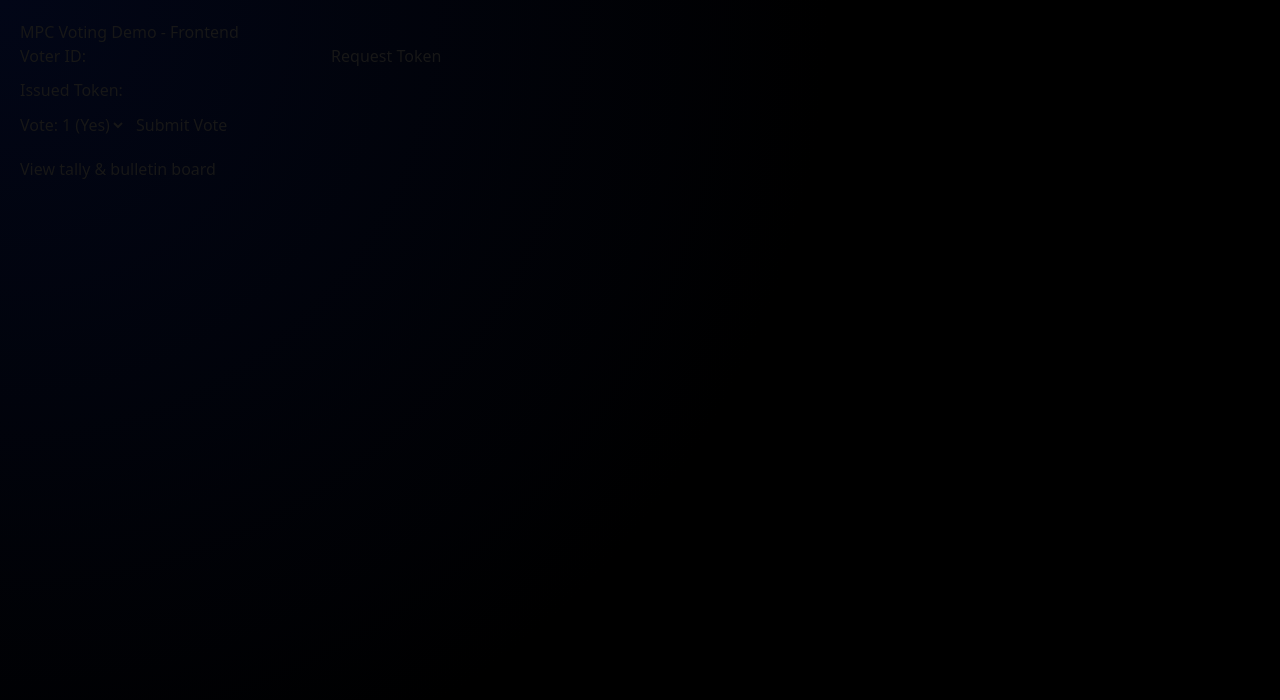
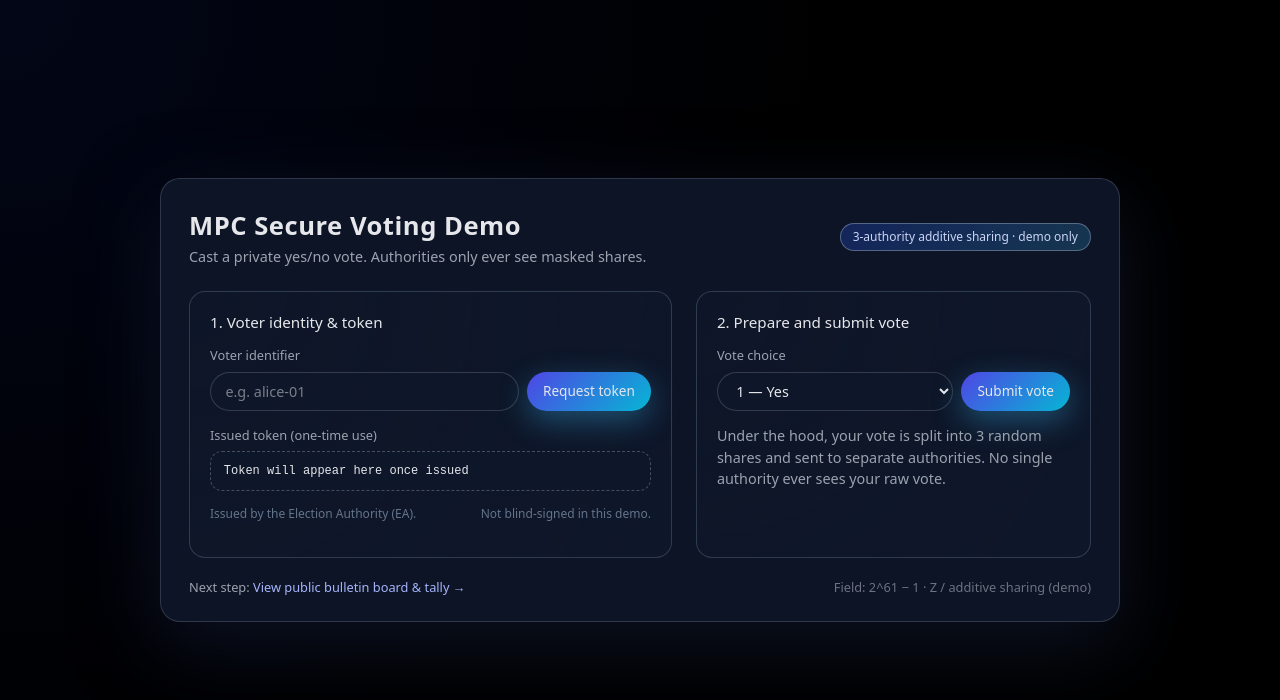
Before and after one commit to ZAINAZHAR303/mpc-secure-voting-system, a Next.js app in the folder frontend/: page / in a window 1280 px wide. Shown: the top 700 px of the page. Built offline with nearby package versions, Linux system fonts and the light colour scheme.

Commit message:
Auto-commit: page.js updated

```diff
--- a/frontend/app/page.js
+++ b/frontend/app/page.js
@@ -7,11 +7,17 @@ export default function Home() {
   const [token, setToken] = useState("");
   const [vote, setVote] = useState(1);
   const [message, setMessage] = useState("");
+  const [error, setError] = useState("");
 
   const apiBase = "http://localhost:8000";
 
   async function requestToken() {
-    if (!voterId) return setMessage("Enter voter id first");
+    setError("");
+    setMessage("");
+    if (!voterId) {
+      setError("Enter voter id first");
+      return;
+    }
     try {
       const res = await fetch(`${apiBase}/ea/issue_token`, {
         method: "POST",
@@ -23,10 +29,11 @@ export default function Home() {
         setToken(j.token);
         setMessage("Token issued (demo).");
       } else {
-        setMessage("Error: " + JSON.stringify(j));
+        setError("Error requesting token");
+        setMessage(JSON.stringify(j));
       }
     } catch (err) {
-      setMessage("Network error requesting token");
+      setError("Network error requesting token");
     }
   }
 
@@ -52,7 +59,12 @@ export default function Home() {
   }
 
   async function submitVote() {
-    if (!token) return setMessage("Request token first");
+    setError("");
+    setMessage("");
+    if (!token) {
+      setError("Request a token before submitting a vote.");
+      return;
+    }
     try {
       const sharesBig = makeShares(vote);
       const shares = sharesBig.map(s => Number(s % BigInt(Number.MAX_SAFE_INTEGER)));
@@ -78,57 +90,107 @@ export default function Home() {
         body: JSON.stringify(payload),
       });
       const j = await res.json();
-      if (res.ok) setMessage("Vote submitted: " + JSON.stringify(j));
-      else setMessage("Error: " + JSON.stringify(j));
+      if (res.ok) {
+        setMessage("Vote submitted successfully.");
+      } else {
+        setError("Error submitting vote");
+        setMessage(JSON.stringify(j));
+      }
     } catch (err) {
-      setMessage("Network error submitting vote");
+      setError("Network error submitting vote");
     }
   }
 
   return (
-    <div style={{ padding: 20 }}>
-      <h1>MPC Voting Demo - Frontend</h1>
-      <div style={{ marginBottom: 10 }}>
-        <label>
-          Voter ID:{" "}
+    <div className="app-shell">
+      <div className="card">
+        <div className="card-header">
+          <div>
+            <div className="card-title">MPC Secure Voting Demo</div>
+            <div className="card-subtitle">
+              Cast a private yes/no vote. Authorities only ever see masked
+              shares.
+            </div>
+          </div>
+          <div className="pill">3-authority additive sharing · demo only</div>
+        </div>
+
+        <div className="grid-two">
+          <div className="panel">
+            <div className="panel-title">1. Voter identity &amp; token</div>
+            <div className="field-group">
+              <div className="field-label">Voter identifier</div>
+              <div className="field-input-row">
                 <input
+                  className="input"
+                  placeholder="e.g. alice-01"
                   value={voterId}
                   onChange={e => setVoterId(e.target.value)}
                 />
-        </label>
-        <button onClick={requestToken} style={{ marginLeft: 10 }}>
-          Request Token
+                <button className="button-primary" onClick={requestToken}>
+                  Request token
                 </button>
-      </div>
-
-      <div style={{ marginBottom: 10 }}>
-        <div>
-          Issued Token:{" "}
-          <code style={{ wordBreak: "break-all" }}>{token}</code>
               </div>
             </div>
 
-      <div style={{ marginBottom: 10 }}>
-        <label>
-          Vote:
+            <div className="field-group">
+              <div className="field-label">Issued token (one-time use)</div>
+              <div className="token-box">
+                {token || "Token will appear here once issued"}
+              </div>
+              <div className="meta-row">
+                <span>Issued by the Election Authority (EA).</span>
+                <span>Not blind-signed in this demo.</span>
+              </div>
+            </div>
+          </div>
+
+          <div className="panel">
+            <div className="panel-title">2. Prepare and submit vote</div>
+            <div className="field-group">
+              <div className="field-label">Vote choice</div>
+              <div className="field-input-row">
                 <select
+                  className="select"
                   value={vote}
                   onChange={e => setVote(Number(e.target.value))}
                 >
-            <option value={0}>0 (No)</option>
-            <option value={1}>1 (Yes)</option>
+                  <option value={0}>0 — No</option>
+                  <option value={1}>1 — Yes</option>
                 </select>
-        </label>
-        <button onClick={submitVote} style={{ marginLeft: 10 }}>
-          Submit Vote
+                <button className="button-primary" onClick={submitVote}>
+                  Submit vote
                 </button>
               </div>
-
-      <div style={{ marginTop: 20 }}>
-        <a href="/tally">View tally & bulletin board 	</a>
             </div>
 
-      <div style={{ marginTop: 20, color: "green" }}>{message}</div>
+            <div className="card-subtitle">
+              Under the hood, your vote is split into 3 random shares and
+              sent to separate authorities. No single authority ever sees your
+              raw vote.
+            </div>
+          </div>
+        </div>
+
+        {(error || message) && (
+          <div className={"status-bar" + (error ? " error" : "")}>
+            {error ? <strong>{error}</strong> : null}
+            {message && (
+              <div style={{ marginTop: error ? 4 : 0 }}>{message}</div>
+            )}
+          </div>
+        )}
+
+        <div className="footer-row">
+          <div>
+            <span style={{ color: "#9ca3af" }}>Next step:</span>{" "}
+            <a href="/tally" className="link-pill">
+              View public bulletin board &amp; tally →
+            </a>
+          </div>
+          <div>Field: 2^61 − 1 · Z / additive sharing (demo)</div>
+        </div>
+      </div>
     </div>
   );
 }
```
Lines whose indentation alone changed are shown as unchanged.
